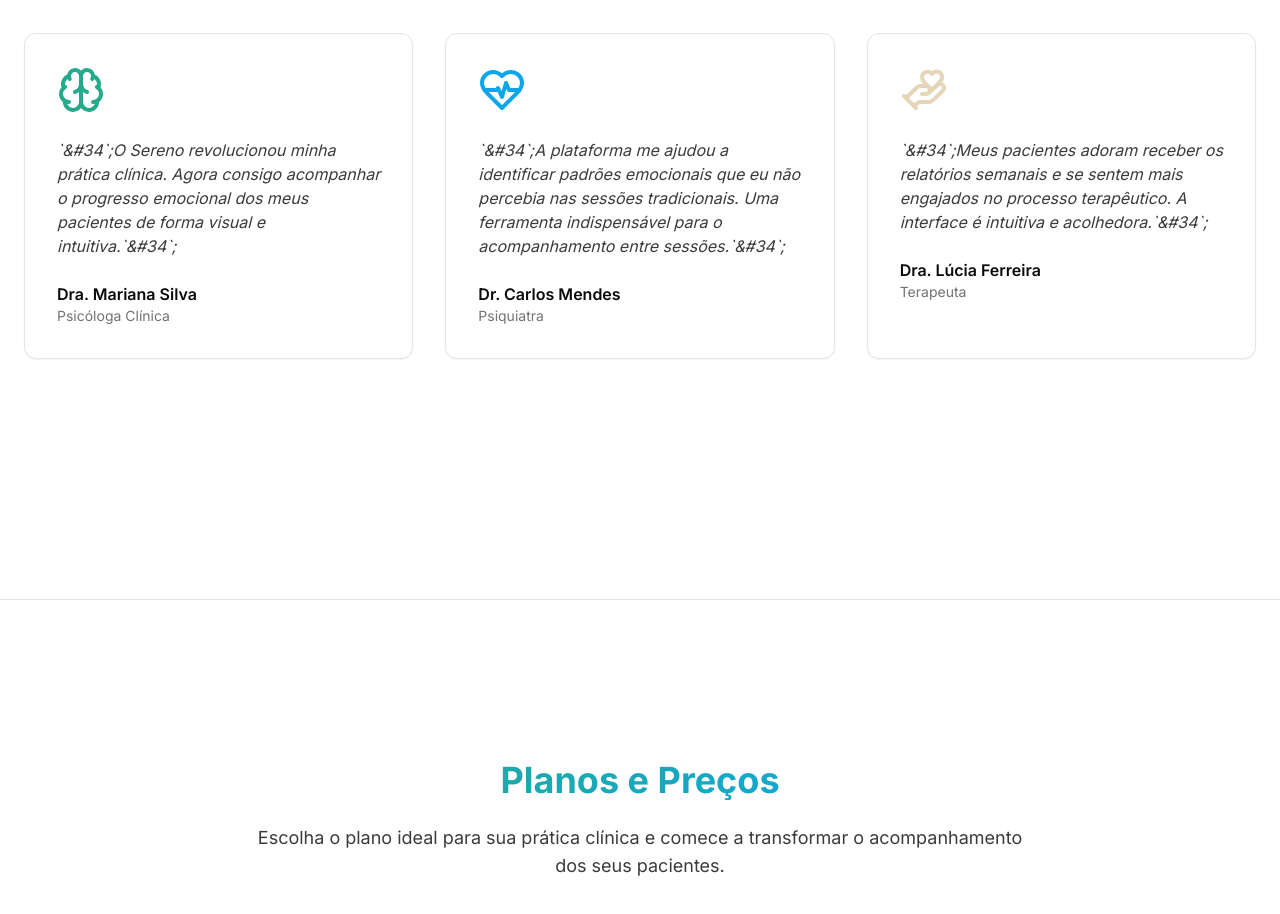
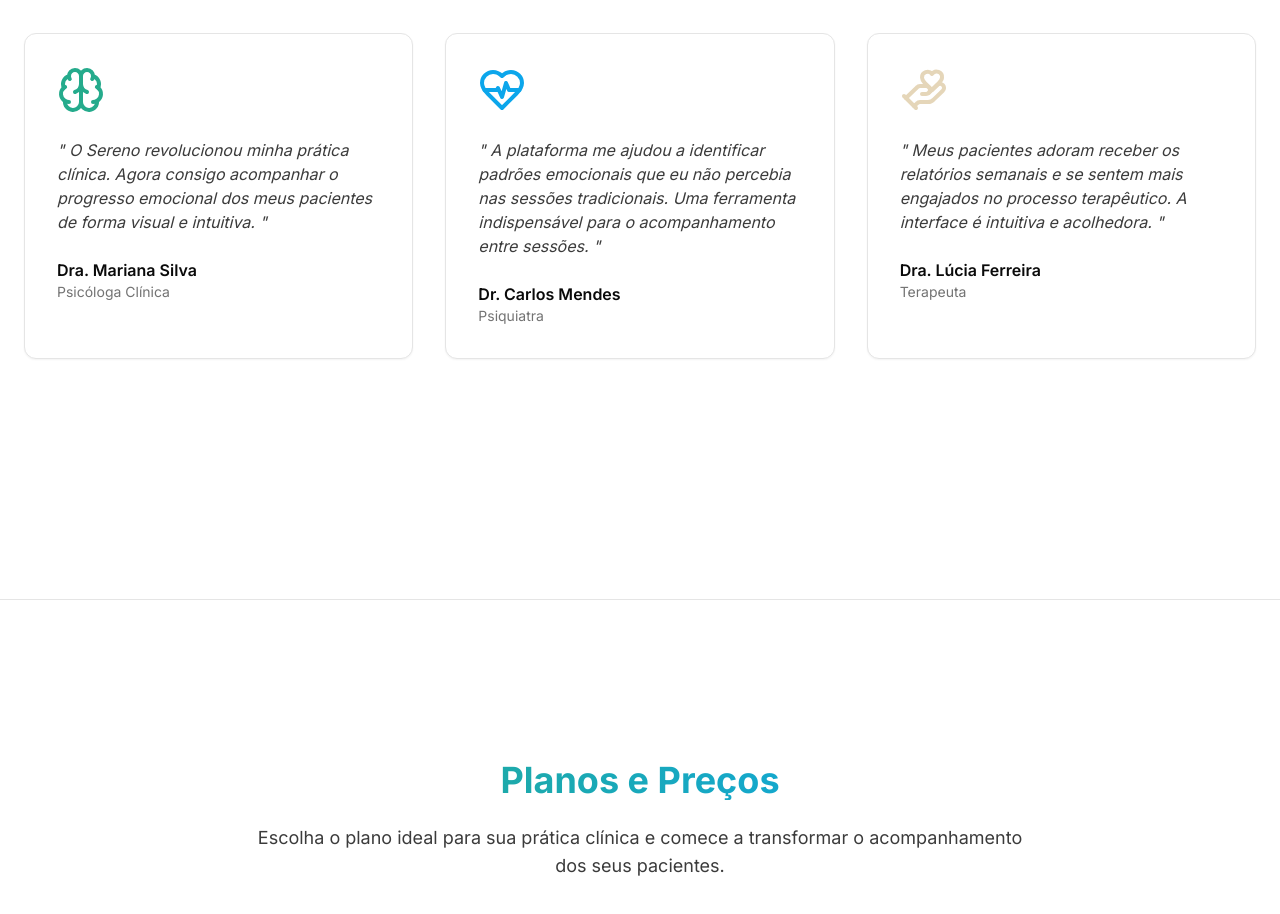
Before and after one commit to cayke1/sereno, a Next.js app: page / in a window 1280 px wide. Shown: the part 2840-3754 px from the top of the page. Built offline with nearby package versions, Linux system fonts and the light colour scheme.

Commit message:
fix: homepage quotes

```diff
--- a/src/app/page.tsx
+++ b/src/app/page.tsx
@@ -112,7 +112,7 @@
                 >
                   <div className="mb-6">{testimonial.avatar}</div>
                   <p className="text-foreground/80 mb-6 italic">
-                    `&#34`;{testimonial.quote}`&#34`;
+                    &quot; {testimonial.quote} &quot;
                   </p>
                   <div>
                     <h4 className="font-semibold">{testimonial.author}</h4>
```
